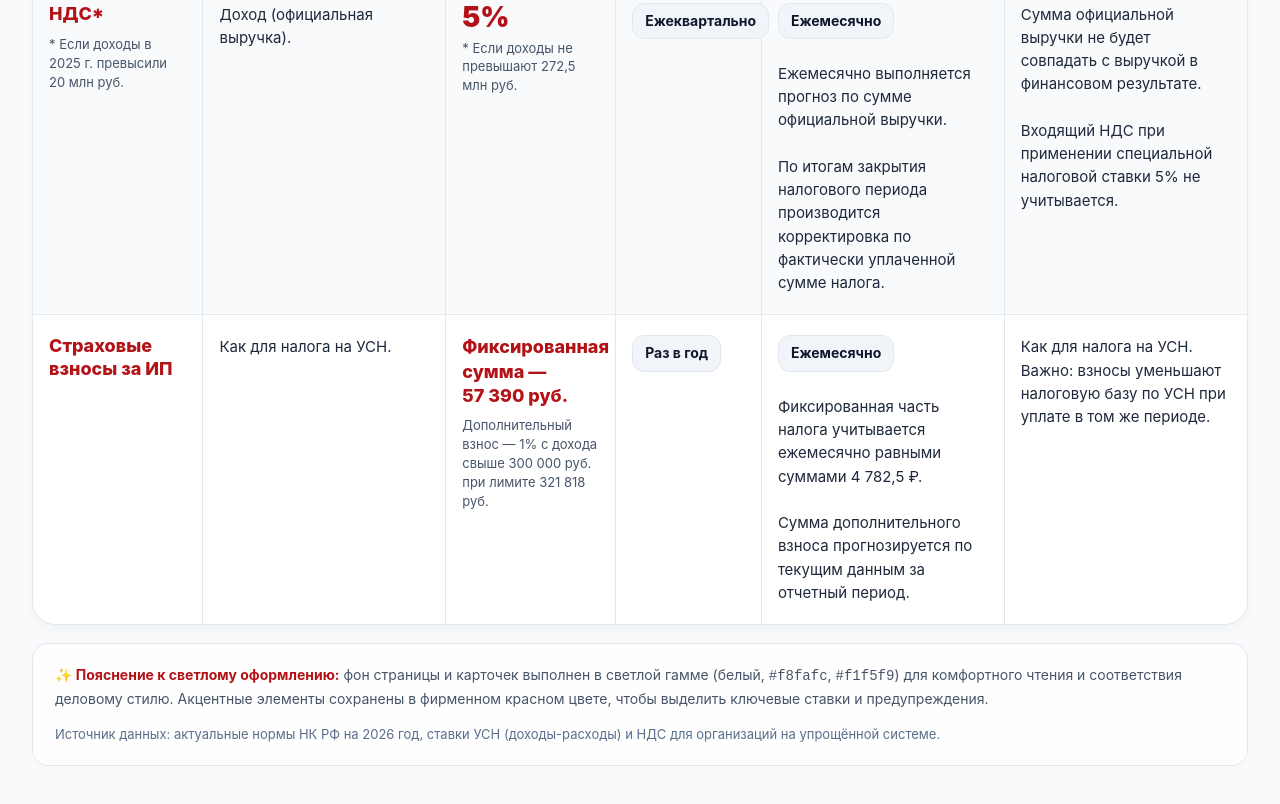
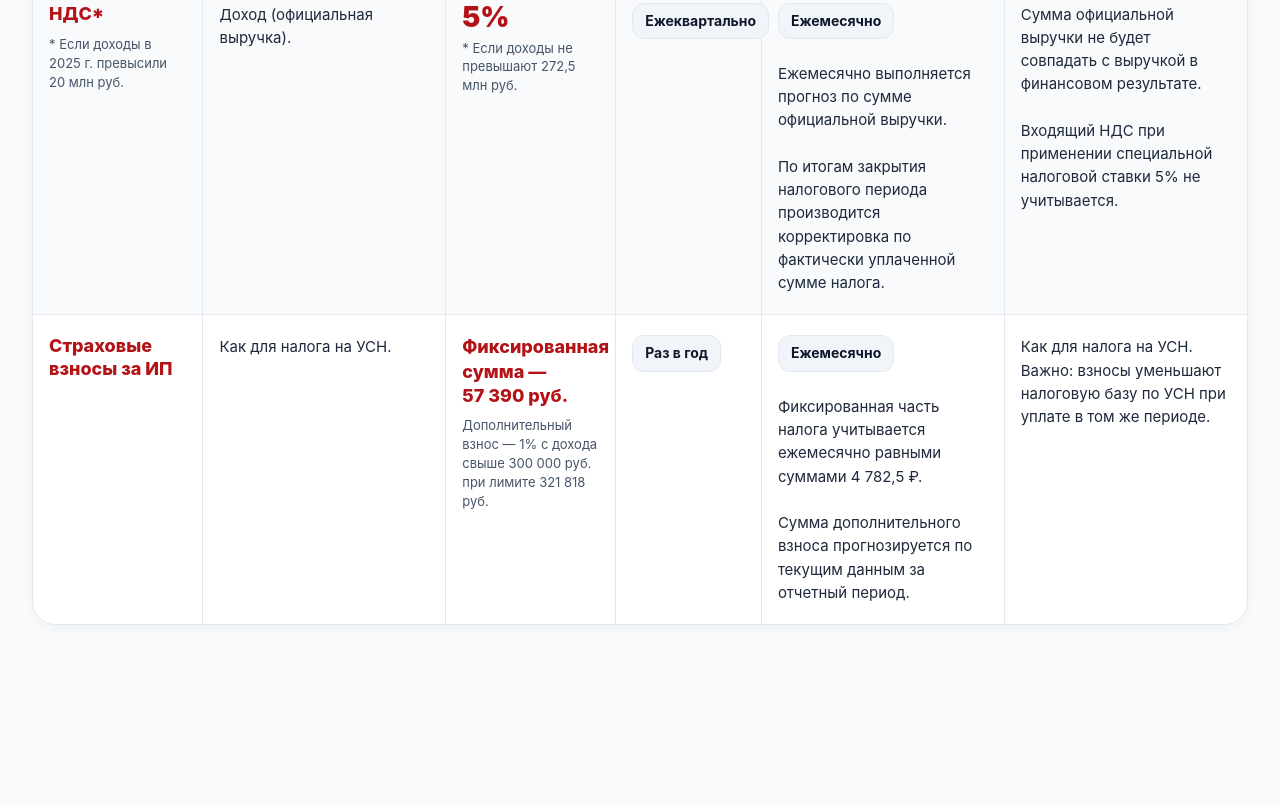
Before and after one commit to mvivanova-crypto/fin_infographics, a plain HTML site: page index.html in a window 1280 px wide. Shown: the part 1030-1834 px from the top of the page. After the commit the page ends 1711 px from the top, so only its background shows below. Drawn offline with Linux system fonts and the light colour scheme.

Commit message:
Update index.html

```diff
--- a/index.html
+++ b/index.html
@@ -495,12 +495,6 @@
         </tbody>
        </table>
     </section>
-
-    <!-- дополнительный блок с комментариями для ясности -->
-    <div class="footnotes">
-      <strong>✨ Пояснение к светлому оформлению:</strong> фон страницы и карточек выполнен в светлой гамме (белый, <code>#f8fafc</code>, <code>#f1f5f9</code>) для комфортного чтения и соответствия деловому стилю. Акцентные элементы сохранены в фирменном красном цвете, чтобы выделить ключевые ставки и предупреждения.
-      <div class="source">Источник данных: актуальные нормы НК РФ на 2026 год, ставки УСН (доходы-расходы) и НДС для организаций на упрощённой системе.</div>
-    </div>
   </div>
 </body>
 </html>
```
